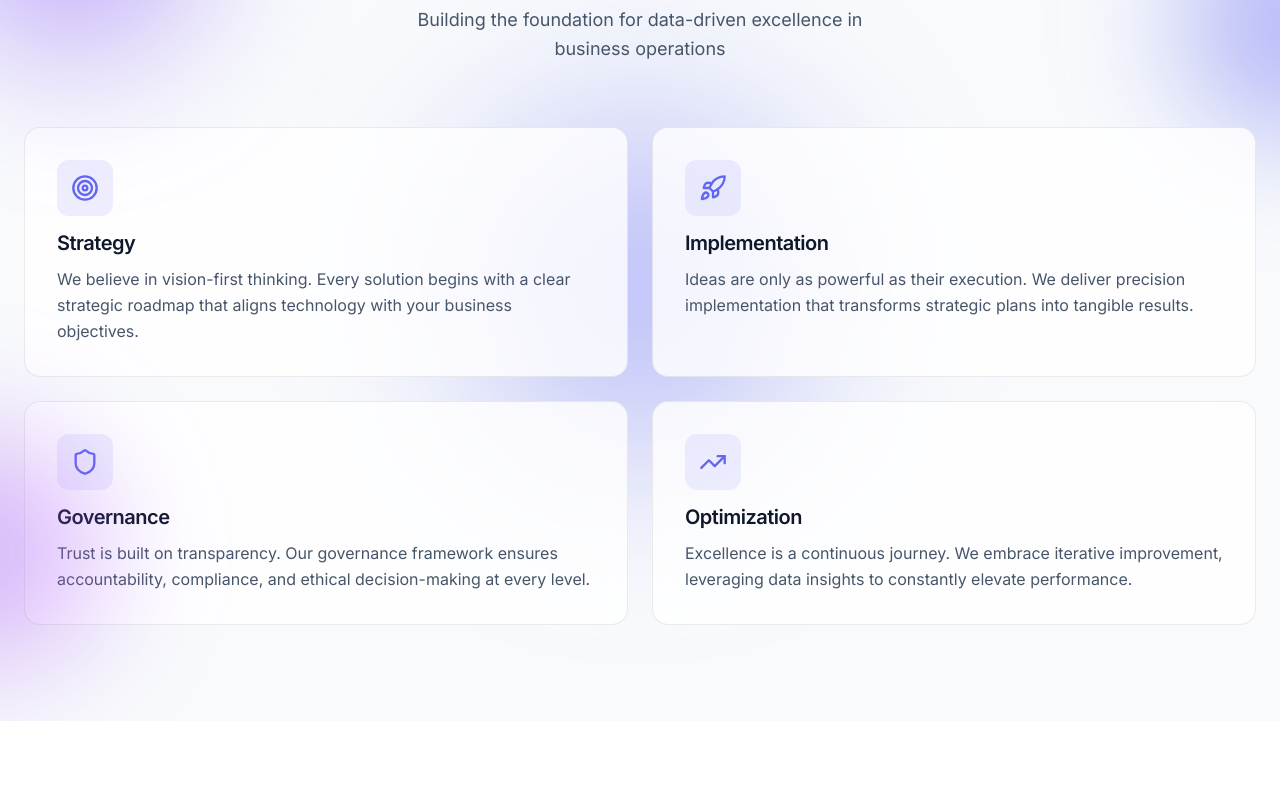
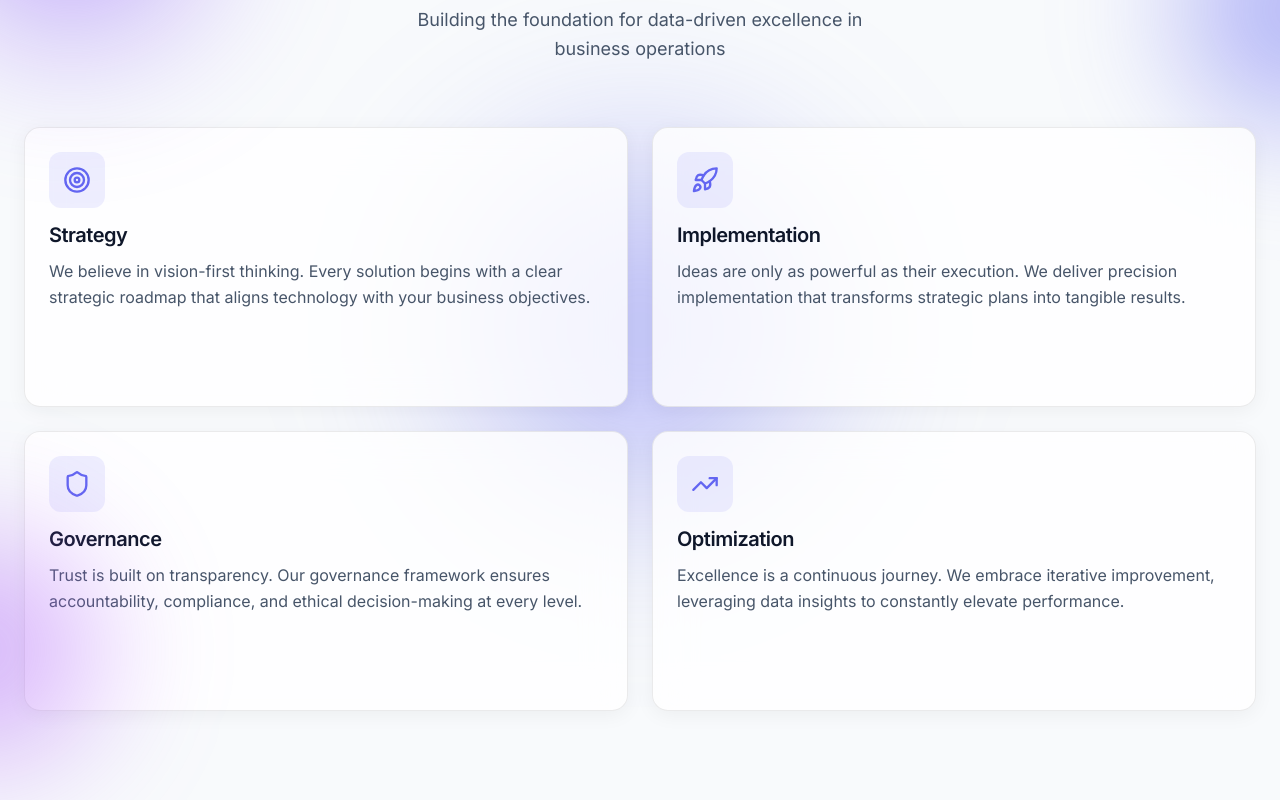
Before and after one commit to around-a-bit/4Sight-web-frontend, a React (Vite) app: page / in a window 1280 px wide. Shown: the part 1020-1820 px from the top of the page. Built offline with nearby package versions, Linux system fonts and the light colour scheme.

Commit message:
Add flippable ethos cards and scroll-hide navbar
- Converted SIGO framework cards to 3D flippable cards with dashboard previews
- Added scroll-to-hide behavior for navbar
- Updated calculator icons positioning in hero section
- Added dark/light mode theming for calculator icons

```diff
--- a/src/components/home/EthosSection.css
+++ b/src/components/home/EthosSection.css
@@ -93,16 +93,50 @@
     gap: var(--space-6);
 }
 
-/* Card */
-.ethos-card {
+/* ========================================
+   FLIP CARD STYLES
+   ======================================== */
+
+.flip-card {
+    perspective: 1000px;
+    height: 280px;
+}
+
+.flip-card-inner {
+    position: relative;
+    width: 100%;
     height: 100%;
+    transition: transform 0.6s cubic-bezier(0.4, 0, 0.2, 1);
+    transform-style: preserve-3d;
+}
+
+.flip-card:hover .flip-card-inner {
+    transform: rotateY(180deg);
+}
+
+.flip-card-front,
+.flip-card-back {
+    position: absolute;
+    width: 100%;
+    height: 100%;
+    backface-visibility: hidden;
+    -webkit-backface-visibility: hidden;
+    border-radius: var(--radius-xl);
+    padding: var(--space-6);
     display: flex;
     flex-direction: column;
-    position: relative;
-    overflow: hidden;
 }
 
-.ethos-card::before {
+/* Front Side */
+.flip-card-front {
+    background: var(--surface-glass);
+    backdrop-filter: blur(20px);
+    -webkit-backdrop-filter: blur(20px);
+    border: 1px solid var(--border-color);
+    box-shadow: 0 4px 20px rgba(0, 0, 0, 0.05);
+}
+
+.flip-card-front::before {
     content: '';
     position: absolute;
     top: 0;
@@ -110,12 +144,21 @@
     right: 0;
     height: 3px;
     background: var(--accent-gradient);
+    border-radius: var(--radius-xl) var(--radius-xl) 0 0;
     opacity: 0;
     transition: opacity var(--transition-base);
 }
 
-.ethos-card:hover::before {
+.flip-card:hover .flip-card-front::before {
     opacity: 1;
+}
+
+/* Back Side */
+.flip-card-back {
+    background: linear-gradient(135deg, var(--bg-primary) 0%, var(--bg-secondary) 100%);
+    border: 2px solid var(--accent-primary);
+    transform: rotateY(180deg);
+    box-shadow: 0 8px 32px rgba(99, 102, 241, 0.2);
 }
 
 /* Icon */
@@ -132,23 +175,125 @@
     transition: all var(--transition-base);
 }
 
-.ethos-card:hover .ethos-icon-wrapper {
-    background: var(--accent-gradient);
-    color: var(--text-primary);
-    transform: scale(1.05);
-}
-
 /* Text */
 .ethos-card-title {
     font-size: var(--font-size-xl);
     font-weight: var(--font-semibold);
     margin-bottom: var(--space-3);
+    color: var(--text-primary);
 }
 
 .ethos-card-description {
     font-size: var(--font-size-base);
     color: var(--text-secondary);
     line-height: var(--line-relaxed);
+}
+
+/* ========================================
+   DASHBOARD PREVIEW (Back Side)
+   ======================================== */
+
+.dashboard-preview {
+    display: flex;
+    flex-direction: column;
+    height: 100%;
+}
+
+.dashboard-header {
+    display: flex;
+    align-items: center;
+    gap: 8px;
+    padding-bottom: var(--space-3);
+    border-bottom: 1px solid var(--border-color);
+    margin-bottom: var(--space-4);
+    color: var(--accent-primary);
+    font-weight: var(--font-semibold);
+    font-size: var(--font-size-sm);
+}
+
+.dashboard-placeholder {
+    flex: 1;
+    display: flex;
+    flex-direction: column;
+    gap: var(--space-4);
+}
+
+.dashboard-chart-placeholder {
+    flex: 1;
+    display: flex;
+    align-items: flex-end;
+    justify-content: space-around;
+    padding: var(--space-4);
+    background: rgba(99, 102, 241, 0.05);
+    border-radius: var(--radius-lg);
+    min-height: 100px;
+}
+
+.dashboard-chart-placeholder .chart-bar {
+    width: 24px;
+    background: linear-gradient(180deg, var(--accent-primary) 0%, rgba(99, 102, 241, 0.4) 100%);
+    border-radius: 4px 4px 0 0;
+    transition: height 0.3s ease;
+}
+
+.flip-card:hover .dashboard-chart-placeholder .chart-bar:nth-child(1) {
+    height: 50% !important;
+}
+
+.flip-card:hover .dashboard-chart-placeholder .chart-bar:nth-child(2) {
+    height: 75% !important;
+}
+
+.flip-card:hover .dashboard-chart-placeholder .chart-bar:nth-child(3) {
+    height: 55% !important;
+}
+
+.flip-card:hover .dashboard-chart-placeholder .chart-bar:nth-child(4) {
+    height: 90% !important;
+}
+
+.flip-card:hover .dashboard-chart-placeholder .chart-bar:nth-child(5) {
+    height: 65% !important;
+}
+
+.dashboard-stats {
+    display: flex;
+    gap: var(--space-3);
+}
+
+.stat-box {
+    flex: 1;
+    display: flex;
+    flex-direction: column;
+    align-items: center;
+    padding: var(--space-2);
+    background: rgba(99, 102, 241, 0.08);
+    border-radius: var(--radius-md);
+}
+
+.stat-number {
+    font-size: var(--font-size-xl);
+    font-weight: var(--font-bold);
+    color: var(--accent-primary);
+}
+
+.stat-text {
+    font-size: var(--font-size-xs);
+    color: var(--text-secondary);
+}
+
+.dashboard-cta {
+    display: flex;
+    align-items: center;
+    justify-content: center;
+    gap: 6px;
+    padding: var(--space-2);
+    margin-top: var(--space-3);
+    background: var(--accent-gradient);
+    color: white;
+    border-radius: var(--radius-md);
+    font-size: var(--font-size-sm);
+    font-weight: var(--font-medium);
 }
 
 /* Responsive */
@@ -164,4 +309,8 @@
     .ethos-title {
         font-size: var(--font-size-3xl);
     }
+
+    .flip-card {
+        height: 300px;
+    }
 }
--- a/src/components/home/EthosSection.jsx
+++ b/src/components/home/EthosSection.jsx
@@ -1,6 +1,5 @@
 import { motion } from 'framer-motion';
-import { Target, Rocket, Shield, TrendingUp } from 'lucide-react';
-import Card from '../ui/Card';
+import { Target, Rocket, Shield, TrendingUp, ExternalLink } from 'lucide-react';
 import './EthosSection.css';
 
 // SIGO Framework - Strategy, Implementation, Governance, Optimization
@@ -10,24 +9,28 @@ const ethosStatements = [
         icon: Target,
         title: 'Strategy',
         description: 'We believe in vision-first thinking. Every solution begins with a clear strategic roadmap that aligns technology with your business objectives.',
+        dashboardLabel: 'Strategy Dashboard',
     },
     {
         id: 2,
         icon: Rocket,
         title: 'Implementation',
         description: 'Ideas are only as powerful as their execution. We deliver precision implementation that transforms strategic plans into tangible results.',
+        dashboardLabel: 'Implementation Dashboard',
     },
     {
         id: 3,
         icon: Shield,
         title: 'Governance',
         description: 'Trust is built on transparency. Our governance framework ensures accountability, compliance, and ethical decision-making at every level.',
+        dashboardLabel: 'Governance Dashboard',
     },
     {
         id: 4,
         icon: TrendingUp,
         title: 'Optimization',
         description: 'Excellence is a continuous journey. We embrace iterative improvement, leveraging data insights to constantly elevate performance.',
+        dashboardLabel: 'Optimization Dashboard',
     },
 ];
 
@@ -51,6 +54,57 @@ const itemVariants = {
             ease: 'easeOut',
         },
     },
+};
+
+const FlipCard = ({ statement }) => {
+    return (
+        <div className="flip-card">
+            <div className="flip-card-inner">
+                {/* Front Side */}
+                <div className="flip-card-front">
+                    <div className="ethos-icon-wrapper">
+                        <statement.icon size={28} />
+                    </div>
+                    <h3 className="ethos-card-title">{statement.title}</h3>
+                    <p className="ethos-card-description">{statement.description}</p>
+                </div>
+
+                {/* Back Side - Dashboard Preview */}
+                <div className="flip-card-back">
+                    <div className="dashboard-preview">
+                        <div className="dashboard-header">
+                            <statement.icon size={20} />
+                            <span>{statement.dashboardLabel}</span>
+                        </div>
+                        <div className="dashboard-placeholder">
+                            {/* Placeholder dashboard elements */}
+                            <div className="dashboard-chart-placeholder">
+                                <div className="chart-bar" style={{ height: '40%' }}></div>
+                                <div className="chart-bar" style={{ height: '65%' }}></div>
+                                <div className="chart-bar" style={{ height: '45%' }}></div>
+                                <div className="chart-bar" style={{ height: '80%' }}></div>
+                                <div className="chart-bar" style={{ height: '55%' }}></div>
+                            </div>
+                            <div className="dashboard-stats">
+                                <div className="stat-box">
+                                    <span className="stat-number">--</span>
+                                    <span className="stat-text">KPIs</span>
+                                </div>
+                                <div className="stat-box">
+                                    <span className="stat-number">--</span>
+                                    <span className="stat-text">Metrics</span>
+                                </div>
+                            </div>
+                        </div>
+                        <div className="dashboard-cta">
+                            <ExternalLink size={14} />
+                            <span>Coming Soon</span>
+                        </div>
+                    </div>
+                </div>
+            </div>
+        </div>
+    );
 };
 
 const EthosSection = () => {
@@ -81,18 +135,7 @@ const EthosSection = () => {
                 >
                     {ethosStatements.map((statement) => (
                         <motion.div key={statement.id} variants={itemVariants}>
-                            <Card
-                                variant="glass"
-                                hover
-                                padding="lg"
-                                className="ethos-card"
-                            >
-                                <div className="ethos-icon-wrapper">
-                                    <statement.icon size={28} />
-                                </div>
-                                <h3 className="ethos-card-title">{statement.title}</h3>
-                                <p className="ethos-card-description">{statement.description}</p>
-                            </Card>
+                            <FlipCard statement={statement} />
                         </motion.div>
                     ))}
                 </motion.div>
--- a/src/components/home/HeroSection.css
+++ b/src/components/home/HeroSection.css
@@ -32,12 +32,12 @@
 
 /* Calculator Tools - Top Right */
 .hero-calculator-tools {
-    position: fixed;
-    top: 80px;
+    position: absolute;
+    top: 10px;
     right: 40px;
     display: flex;
     gap: 12px;
-    z-index: 50;
+    z-index: 10;
 }
 
 .hero-calc-icon {
@@ -47,17 +47,17 @@
     justify-content: center;
     width: 44px;
     height: 44px;
-    background: #ffffff;
-    border: 2px solid #1a1a1a;
+    background: var(--bg-primary);
+    border: 2px solid var(--text-primary);
     border-radius: 8px;
-    color: #1a1a1a;
+    color: var(--text-primary);
     transition: all 0.2s ease;
     box-shadow: 0 2px 8px rgba(0, 0, 0, 0.1);
 }
 
 .hero-calc-icon:hover {
-    background: #1a1a1a;
-    color: #ffffff;
+    background: var(--text-primary);
+    color: var(--bg-primary);
     transform: translateY(-2px);
     box-shadow: 0 4px 12px rgba(0, 0, 0, 0.2);
 }
--- a/src/components/layout/Header.css
+++ b/src/components/layout/Header.css
@@ -12,6 +12,11 @@
     backdrop-filter: blur(20px);
     -webkit-backdrop-filter: blur(20px);
     border-bottom: 1px solid var(--border-color);
+    transition: transform 0.3s ease;
+}
+
+.header-hidden {
+    transform: translateY(-100%);
 }
 
 .header-container {
--- a/src/components/layout/Header.jsx
+++ b/src/components/layout/Header.jsx
@@ -1,4 +1,4 @@
-import { useState } from 'react';
+import { useState, useEffect } from 'react';
 import { Link, useLocation } from 'react-router-dom';
 import { Menu, X, Calculator, FileSearch, LineChart, Bot } from 'lucide-react';
 import { motion, AnimatePresence } from 'framer-motion';
@@ -21,7 +21,28 @@ const calculatorTools = [
 
 const Header = () => {
     const [isMobileMenuOpen, setIsMobileMenuOpen] = useState(false);
+    const [isHidden, setIsHidden] = useState(false);
+    const [lastScrollY, setLastScrollY] = useState(0);
     const location = useLocation();
+
+    useEffect(() => {
+        const handleScroll = () => {
+            const currentScrollY = window.scrollY;
+
+            if (currentScrollY > lastScrollY && currentScrollY > 100) {
+                // Scrolling down & past 100px
+                setIsHidden(true);
+            } else {
+                // Scrolling up
+                setIsHidden(false);
+            }
+
+            setLastScrollY(currentScrollY);
+        };
+
+        window.addEventListener('scroll', handleScroll, { passive: true });
+        return () => window.removeEventListener('scroll', handleScroll);
+    }, [lastScrollY]);
 
     const toggleMobileMenu = () => {
         setIsMobileMenuOpen(!isMobileMenuOpen);
@@ -32,7 +53,7 @@ const Header = () => {
     };
 
     return (
-        <header className="header">
+        <header className={`header ${isHidden ? 'header-hidden' : ''}`}>
             <div className="header-container">
                 <Link to="/" className="header-logo" onClick={closeMobileMenu}>
                     <span className="logo-text">4</span>
```
